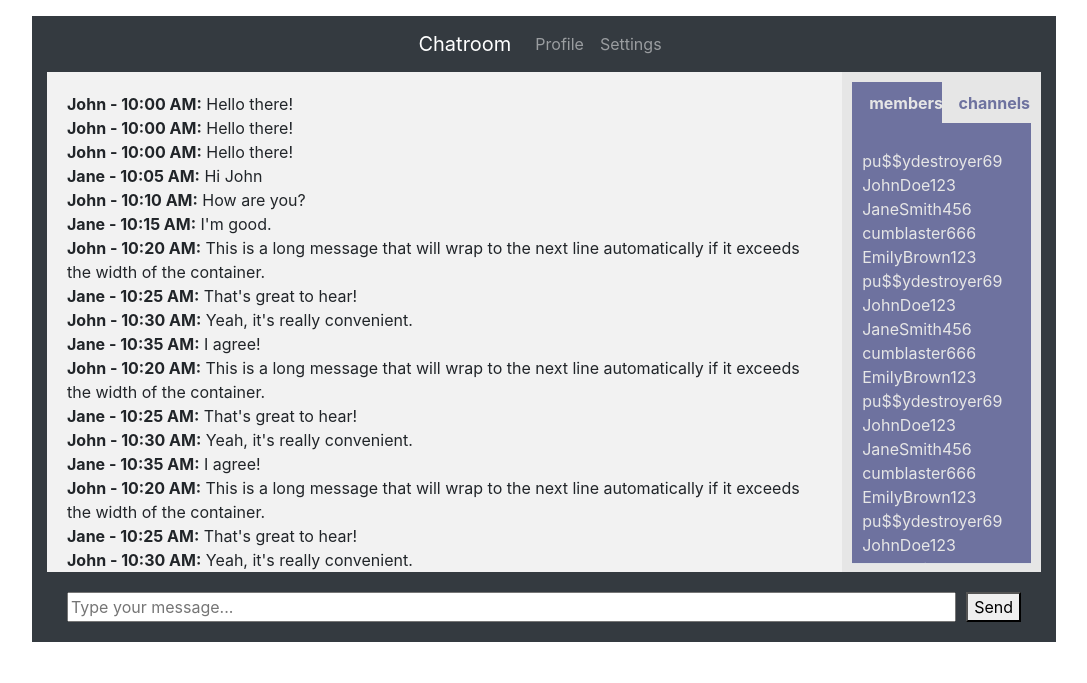
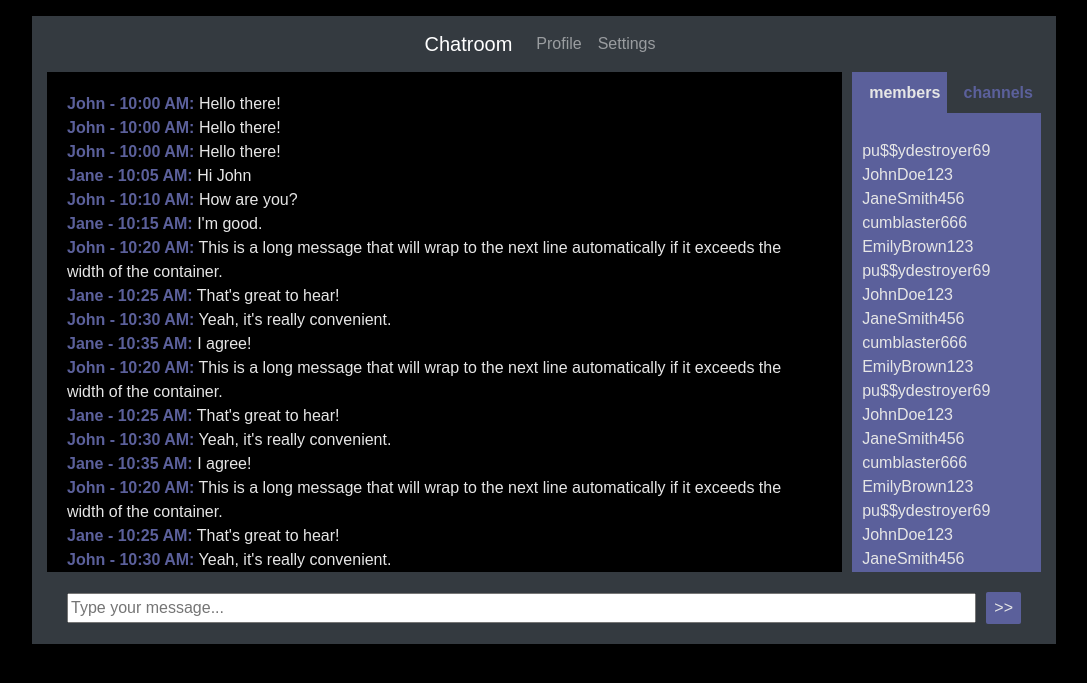
Before and after one commit to PapaBadger/Simple_Chat, a PHP site: the page made by messing around/Untitled-1.html in a window 1280 px wide. Shown: the top 683 px of the page, without its empty margins (96-1183 px from the left). Run offline with PHP 8.4, Linux system fonts and the light colour scheme.

Commit message:
changed the colourscheme a bit

```diff
--- a/messing around/Untitled-1.html
+++ b/messing around/Untitled-1.html
@@ -2,9 +2,10 @@
 <html>
 <head>
     <title>Chatroom</title>
-    <link rel="stylesheet" href="https://maxcdn.bootstrapcdn.com/bootstrap/4.5.2/css/bootstrap.min.css">
-    <link rel="stylesheet" href="css/style.css">
-</head>
+    <meta charset="UTF-8">
+    <meta name="viewport" content="width=device-width, initial-scale=1.0">
+    <link rel="stylesheet" type="text/css" href="https://stackpath.bootstrapcdn.com/bootstrap/4.5.2/css/bootstrap.min.css">
+    <link rel="stylesheet" href="css/style.css"></head>
 <body>
     <div class="pt-3">
         <div class="container bg-dark">
@@ -197,7 +198,7 @@
     <div class="container bg-dark">
         <div class="input-container">
             <input type="text" class="input-field" placeholder="Type your message...">
-            <button class="send-button">Send</button>
+            <button class="send-button"> >> </button>
         </div>
     </div>
 
--- a/messing around/css/style.css
+++ b/messing around/css/style.css
@@ -1,3 +1,10 @@
+body {
+    margin: 0;
+    padding: 0;
+    font-family: Arial, sans-serif;
+    background-color: #000000;
+}
+
 .container {
     display: flex;
     justify-content: center;
@@ -9,8 +16,9 @@
     display: flex; /* Add flex display */
     flex-direction: column; /* Set flex direction to column */
     height: 500px; /* Set fixed height */
-    width: 80%; /* Set width to 100% */
-    background-color: #f2f2f2;
+    width: 80%;
+    background-color: #000000;
+    color: #e6e6e6;
 }
 
 .messages {
@@ -19,12 +27,16 @@
     padding: 20px; /* Move padding to .messages */
 }
 
+.message strong {
+    color: #5b609b;
+}
 .tabs {
-    width: 20;
+    width: 20%;
     flex: 1;
     height: 500px; /* Set fixed height */
-    padding: 10px; /* Reduce padding */
-    background-color: #e6e6e6;
+    padding-top: 0px; /* Remove padding */
+    padding-left: 10px; /* Add padding */
+    background-color: #343a40;
     overflow: hidden; /* Add overflow */
 
 }
@@ -43,27 +55,41 @@
 
 .tab-content {
     width: 100%;
-    height: 440px;
-    background-color: #6e729f;
+    height: 500px;
+    background-color: #5b609b;
     color:#e6e6e6;
     overflow: auto;
     padding: 10px;
+
 }
 
 .nav-item {
     padding: 0px; /* Reduce padding */
 }
+.nav-tabs {
+    border-bottom: 0px; /* Remove border */
+}
 
-.nav-tabs .nav-link {
+.nav-tabs
+.nav-link {
     border-radius: 0%;
-    color: #6e729f;
+    color: #5b609b;
     font-weight: bold;
 }
 
+
 .nav-tabs .nav-link.active {
     font-weight: bold;
-    background-color: #6e729f;
+    background-color: #5b609b;
     color: #e6e6e6;
-    border-color: #6e729f;
+    border-color: #5b609b;
     border-radius: 0%;
 }
+.send-button {
+    background-color: #5b609b;
+    color: #e6e6e6;
+    border: none;
+    padding: 4px 8px;
+    border-radius: 2px;
+    cursor: pointer;
+}
```
